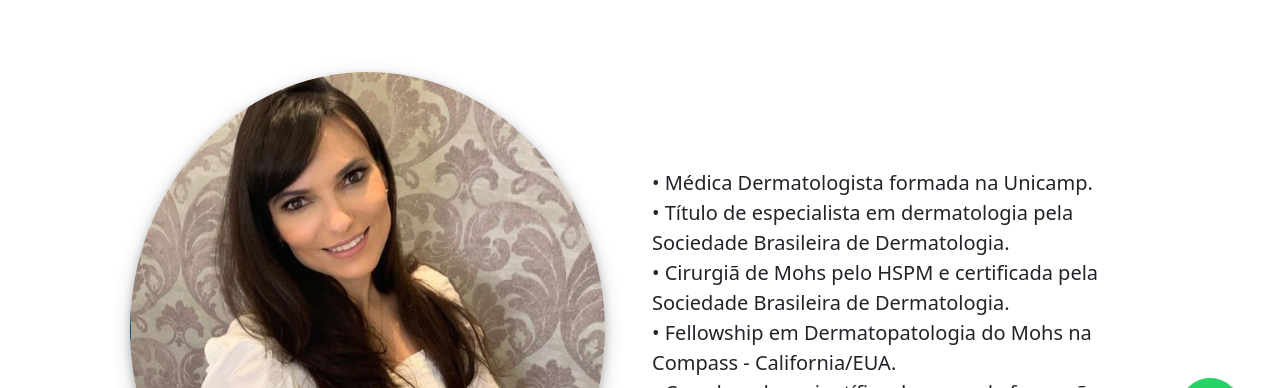
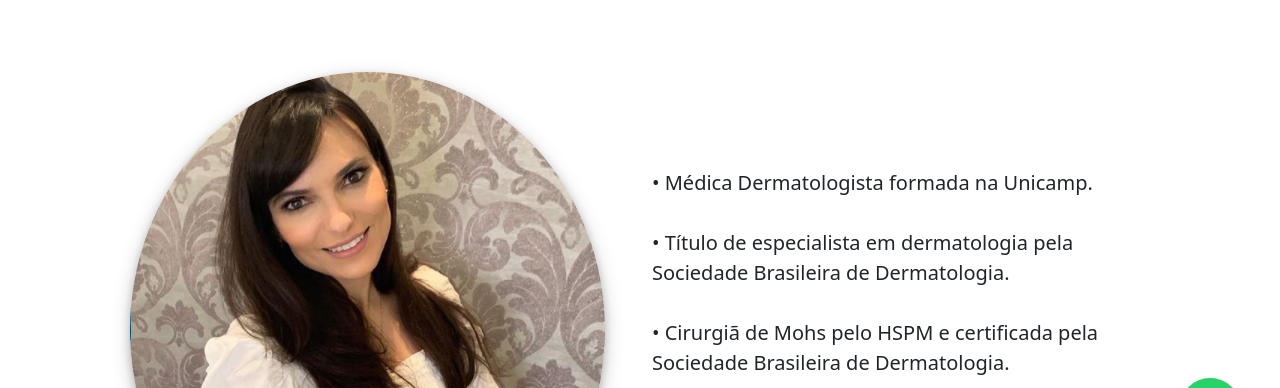
Before and after one commit to fvgodoy/fvgodoy.github.io, a plain HTML site: page index.html in a window 1280 px wide. Shown: the part 322-710 px from the top of the page. Drawn offline with nearby package versions, Linux system fonts and the light colour scheme.

Commit message:
Update index.html
teste break

```diff
--- a/index.html
+++ b/index.html
@@ -55,21 +55,21 @@
                             <br>
                             <br>
                             <br>
-                            <p class="lead"> • Médica Dermatologista formada na Unicamp.<br>
+                            <p class="lead"> • Médica Dermatologista formada na Unicamp.<br><br/>
 
-                                • Título de especialista em dermatologia pela Sociedade Brasileira de Dermatologia.<br>
+                                • Título de especialista em dermatologia pela Sociedade Brasileira de Dermatologia.<br><br/>
 
-                                • Cirurgiã de Mohs pelo HSPM e certificada pela Sociedade Brasileira de Dermatologia.<br>
+                                • Cirurgiã de Mohs pelo HSPM e certificada pela Sociedade Brasileira de Dermatologia.<br><br/>
 
-                                • Fellowship em Dermatopatologia do Mohs na Compass - California/EUA.<br>
+                                • Fellowship em Dermatopatologia do Mohs na Compass - California/EUA.<br><br/>
 
-                                • Coordenadora científica do curso de formação em Cirurgia Micrográfica pela SBCD/SBD.<br>
+                                • Coordenadora científica do curso de formação em Cirurgia Micrográfica pela SBCD/SBD.<br><br/>
 
-                                • Coordenadora da Cirurgia Micrográfica de Mohs da UNIFESP.<br>
+                                • Coordenadora da Cirurgia Micrográfica de Mohs da UNIFESP.<br><br/>
 
-                                • Chefe do departamento de Cirurgia Micrográfica da SBD gestão 2021/2022.<br>
+                                • Chefe do departamento de Cirurgia Micrográfica da SBD gestão 2021/2022.<br><br/>
 
-                                • Acessora do Departamento de Cirurgia de Mohs da SBD gestão 2022/2023.<br>
+                                • Acessora do Departamento de Cirurgia de Mohs da SBD gestão 2022/2023.<br><br/>
 
                                 • Dermatologista da SBCD/SBD</p>
                         </div>
```
